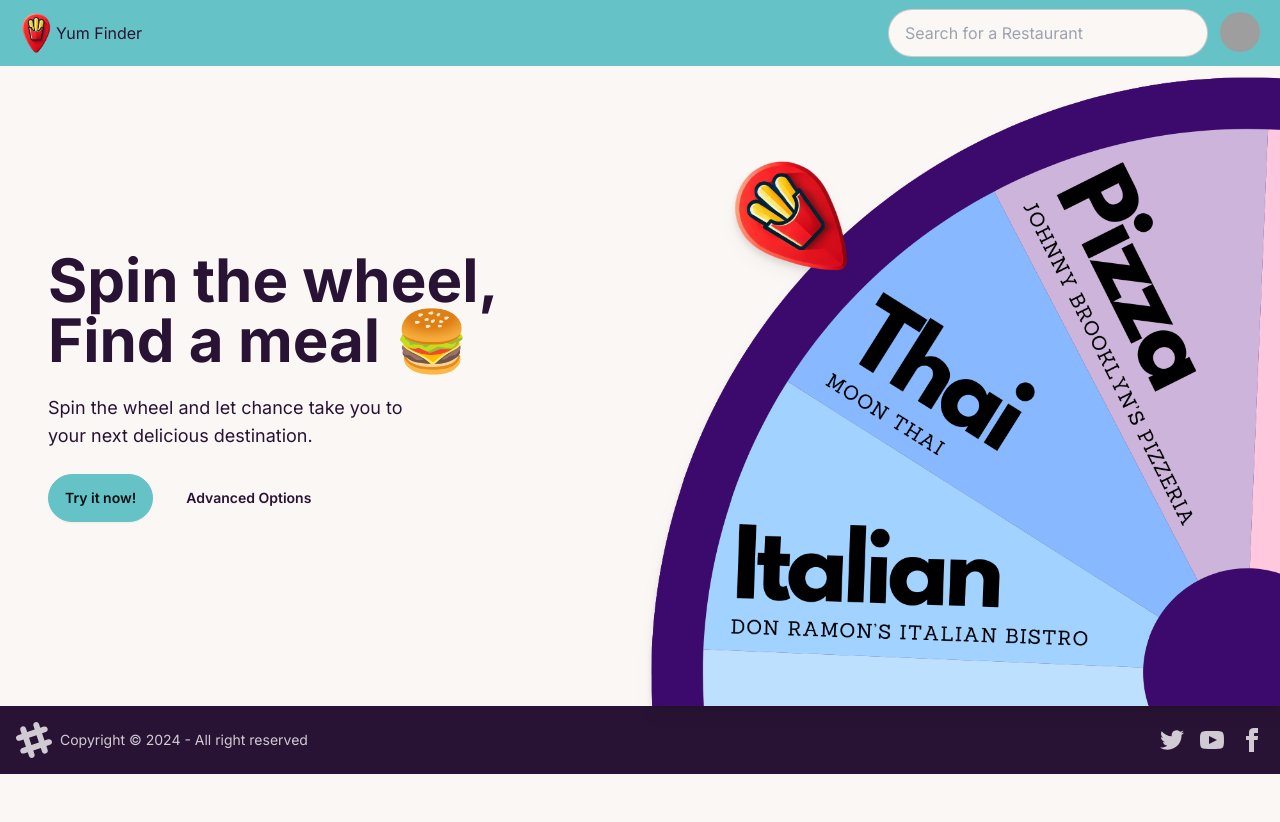
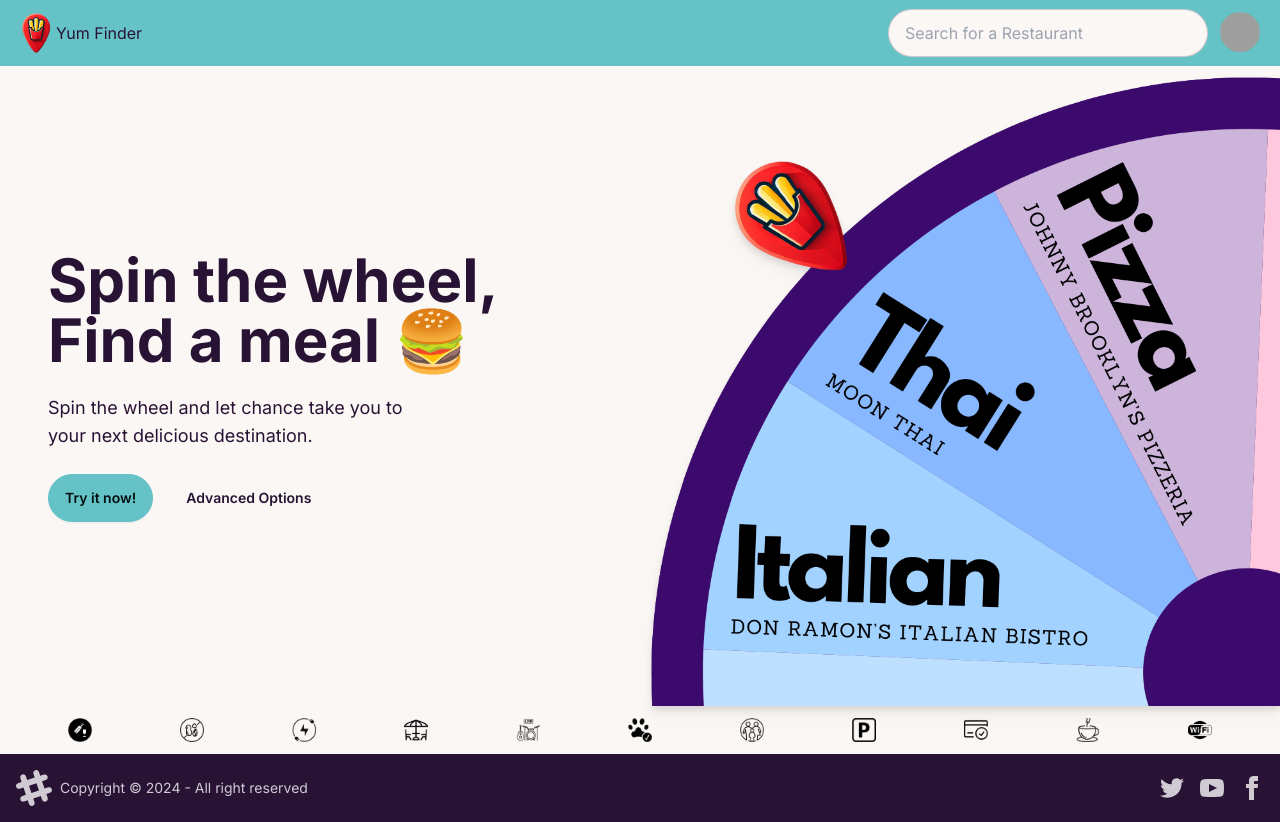
Before and after one commit to helloWerld/restaurant, a Next.js app: page / in a window 1280 px wide. Before the commit the page ends 800 px from the top, so only its background shows below. Built offline with nearby package versions, Linux system fonts and the light colour scheme; grey boxes are pictures that could not be loaded.

Commit message:
basic advanced filters component created with buttons, icons, and tooltips

```diff
--- a/src/app/page.js
+++ b/src/app/page.js
@@ -1,9 +1,11 @@
-import Hero from '@/components/homepage/Hero';
+import Hero from "@/components/homepage/Hero";
+import AdvancedFilters from "@/components/advanced-filters/AdvancedFilters";
 
 export default function Home() {
-	return (
-		<main className="flex flex-col items-between justify-center">
-			<Hero />
-		</main>
-	);
+  return (
+    <main className="flex flex-col items-between justify-center">
+      <Hero />
+      <AdvancedFilters />
+    </main>
+  );
 }
--- a/src/components/advanced-filters/AdvancedFilters.jsx
+++ b/src/components/advanced-filters/AdvancedFilters.jsx
@@ -14,13 +14,13 @@ import wifiIcon from "../../../public/wifi-icon.png";
 const infoAdvancedFilters = [
   {
     id: 1,
-    icon: dietaryRestrictions,
-    description: "Dietary restrictions and food allergies",
+    icon: servesAlcohol,
+    description: "Serves alcohol",
   },
   {
     id: 2,
-    icon: servesAlcohol,
-    description: "Serves alcohol",
+    icon: dietaryRestrictions,
+    description: "Dietary & allergy restrictions",
   },
   {
     id: 3,
@@ -39,37 +39,52 @@ const infoAdvancedFilters = [
   },
   {
     id: 6,
-    icon: dietaryRestrictions,
-    description: "Dietary restrictions and food allergies",
-  },
-  {
-    id: 7,
     icon: petFriendly,
     description: "Pet friendly",
   },
   {
-    id: 8,
+    id: 7,
     icon: familyFriendly,
     description: "Family friendly",
   },
   {
-    id: 9,
+    id: 8,
     icon: parking,
     description: "Parking",
   },
   {
-    id: 10,
+    id: 9,
     icon: payments,
     description: "Payment options",
   },
   {
-    id: 11,
+    id: 10,
     icon: coffee,
     description: "Serves coffee",
   },
   {
-    id: 12,
+    id: 11,
     icon: wifiIcon,
     description: "Wifi access",
   },
 ];
+
+const AdvancedFilters = () => {
+  return (
+    <div className="flex flex-row items-center justify-around px-6">
+      {infoAdvancedFilters.map((filter) => (
+        <div key={filter.id} className="tooltip" data-tip={filter.description}>
+          <button className="btn btn-circle btn-ghost">
+            <img
+              className="h-6 w-6"
+              src={filter.icon.src}
+              alt={filter.description}
+            />
+          </button>
+        </div>
+      ))}
+    </div>
+  );
+};
+
+export default AdvancedFilters;
```
